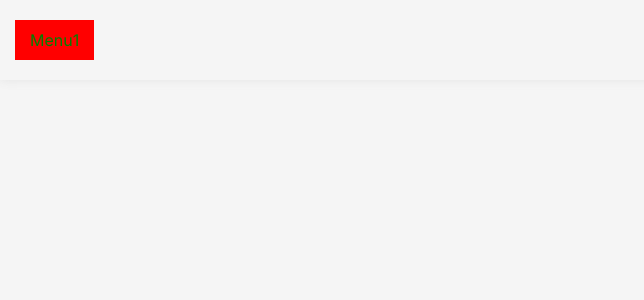
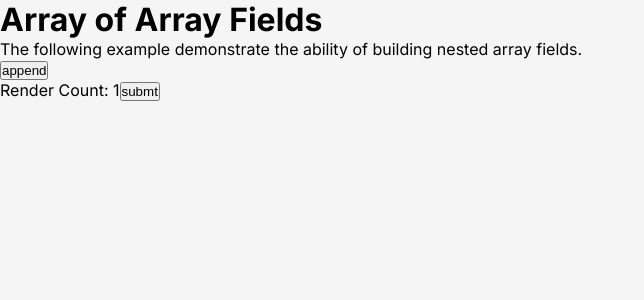
Before and after one commit to sergij14/navigation-menu, a React (Create React App) app: page /settings in a window 1280 px wide. Shown: the top 300 px of the page, without its empty margins (0-644 px from the left). Built offline with nearby package versions, Linux system fonts and the light colour scheme.

Commit message:
added react hook form and useField/array initial configuration

```diff
--- a/package.json
+++ b/package.json
@@ -13,6 +13,7 @@
     "@types/react-dom": "^17.0.0",
     "react": "^17.0.2",
     "react-dom": "^17.0.2",
+    "react-hook-form": "^7.32.0",
     "react-scripts": "5.0.0",
     "redux": "^4.1.2",
     "styled-components": "^5.3.3",
--- a/src/components/App/App.tsx
+++ b/src/components/App/App.tsx
@@ -1,4 +1,5 @@
 import Navigation from "../Navigation/Navigation";
+import Settings from "../Settings/Settings";
 import { AppContainer } from "./App.styles";
 
 const navigationMenuData = [
@@ -102,7 +103,8 @@ const navigationMenuData = [
 const App = () => {
   return (
     <AppContainer>
-      <Navigation data={navigationMenuData} />
+      {/* <Navigation data={navigationMenuData} /> */}
+      <Settings />
     </AppContainer>
   );
 };
--- /dev/null
+++ b/src/components/Settings/FieldArray.tsx
@@ -0,0 +1,53 @@
+import React from "react";
+import { useFieldArray } from "react-hook-form";
+import NestedArray from "./NestedFieldArray";
+
+let renderCount = 0;
+
+type Props = {
+
+}
+
+export default function Fields({ control, register, setValue, getValues }: any) {
+  const { fields, append, remove } = useFieldArray({
+    control,
+    name: "test"
+  });
+
+  renderCount++;
+
+  return (
+    <>
+      <ul>
+        {fields.map((item, index) => {
+          return (
+            <li key={item.id}>
+              <input
+                {...register(`test[${index}].name`)}
+              />
+
+              <button type="button" onClick={() => remove(index)}>
+                Delete
+              </button>
+              <NestedArray nestIndex={index} {...{ control, register }} />
+            </li>
+          );
+        })}
+      </ul>
+
+      <section>
+        <button
+          type="button"
+          onClick={() => {
+            append({});
+          }}
+        >
+          append
+        </button>
+
+      </section>
+
+      <span className="counter">Render Count: {renderCount}</span>
+    </>
+  );
+}
--- /dev/null
+++ b/src/components/Settings/InnerNestedFieldArray.tsx
@@ -0,0 +1,44 @@
+import React from "react";
+import { useFieldArray } from "react-hook-form";
+
+export default ({ nestIndex, innerIndex, control, register }: any) => {
+  const { fields, remove, append } = useFieldArray({
+    control,
+    name: `test[${nestIndex}].nestedArray[${innerIndex}].innerNestedArray`
+  });
+
+  return (
+    <div>
+      {fields.map((item, k) => {
+        return (
+          <div key={item.id} style={{ marginLeft: 20 }}>
+            <label>Inner Nested Array:</label>
+            <input
+              {...register(`test[${nestIndex}].nestedArray[${innerIndex}].innerNestedArray.field1`)}
+              style={{ marginRight: "25px" }}
+            />
+
+            <input
+              {...register(`test[${nestIndex}].nestedArray[${innerIndex}].innerNestedArray.field2`)}
+            />
+            <button type="button" onClick={() => remove(k)}>
+              Delete Nested
+            </button>
+          </div>
+        );
+      })}
+
+      <button
+        type="button"
+        onClick={() =>
+          append({
+          })
+        }
+      >
+        Append Nested
+      </button>
+
+      <hr />
+    </div>
+  );
+};
--- /dev/null
+++ b/src/components/Settings/NestedFieldArray.tsx
@@ -0,0 +1,42 @@
+import React from "react";
+import { useFieldArray } from "react-hook-form";
+import InnerNestedFieldArray from "./InnerNestedFieldArray";
+
+export default ({ nestIndex, control, register }: any) => {
+  const { fields, remove, append } = useFieldArray({
+    control,
+    name: `test[${nestIndex}].nestedArray`
+  });
+
+  return (
+    <div>
+      {fields.map((item, k) => {
+        return (
+          <div key={item.id} style={{ marginLeft: 20 }}>
+            <label>Nested Array:</label>
+            <input
+              {...register(`test[${nestIndex}].nestedArray[${k}].field1`)}
+              style={{ marginRight: "25px" }}
+            />
+          <InnerNestedFieldArray nestIndex={nestIndex} innerIndex={k} {...{ control, register }} />
+            <button type="button" onClick={() => remove(k)}>
+              Delete Nested
+            </button>
+          </div>
+        );
+      })}
+
+      <button
+        type="button"
+        onClick={() =>
+          append({
+          })
+        }
+      >
+        Append Nested
+      </button>
+
+      <hr />
+    </div>
+  );
+};
--- /dev/null
+++ b/src/components/Settings/Settings.tsx
@@ -0,0 +1,34 @@
+
+import { useForm } from "react-hook-form";
+import FieldArray from "./FieldArray";
+
+export default function Settings(){
+    const {
+        control,
+        register,
+        handleSubmit,
+        getValues,
+        formState: {errors},
+        reset,
+        setValue
+      } = useForm<any>({
+        mode: 'onChange'
+      });
+      const onSubmit = (data: any) => console.log("data", data);
+
+      return (
+        <div>
+                  <h1>Array of Array Fields</h1>
+      <p>
+        The following example demonstrate the ability of building nested array
+        fields.
+      </p>
+
+      <FieldArray
+        {...{ control, register, getValues, setValue, errors }}
+      />
+
+      <button type="submit">submt</button>
+        </div>
+      )
+}
```
Also changed, not shown: 1 other file (tests, documents, lock files or other folders).
